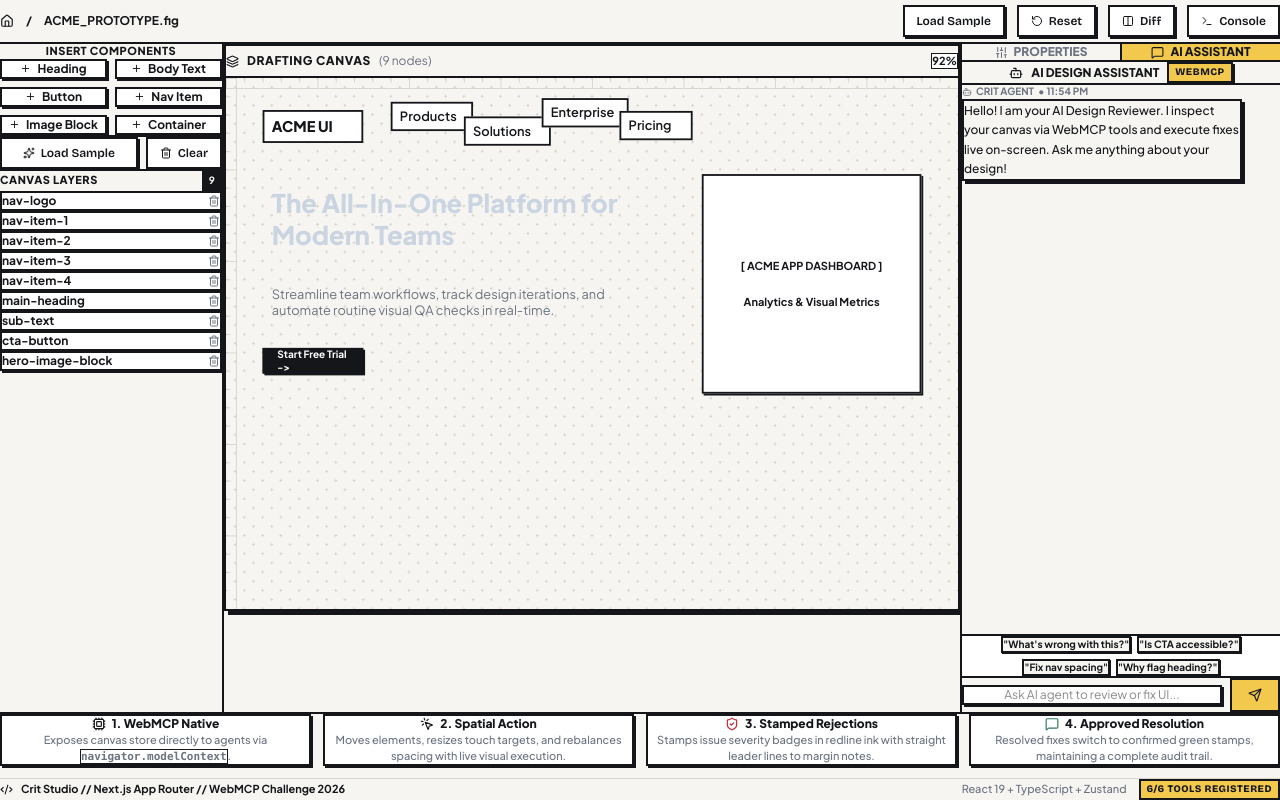
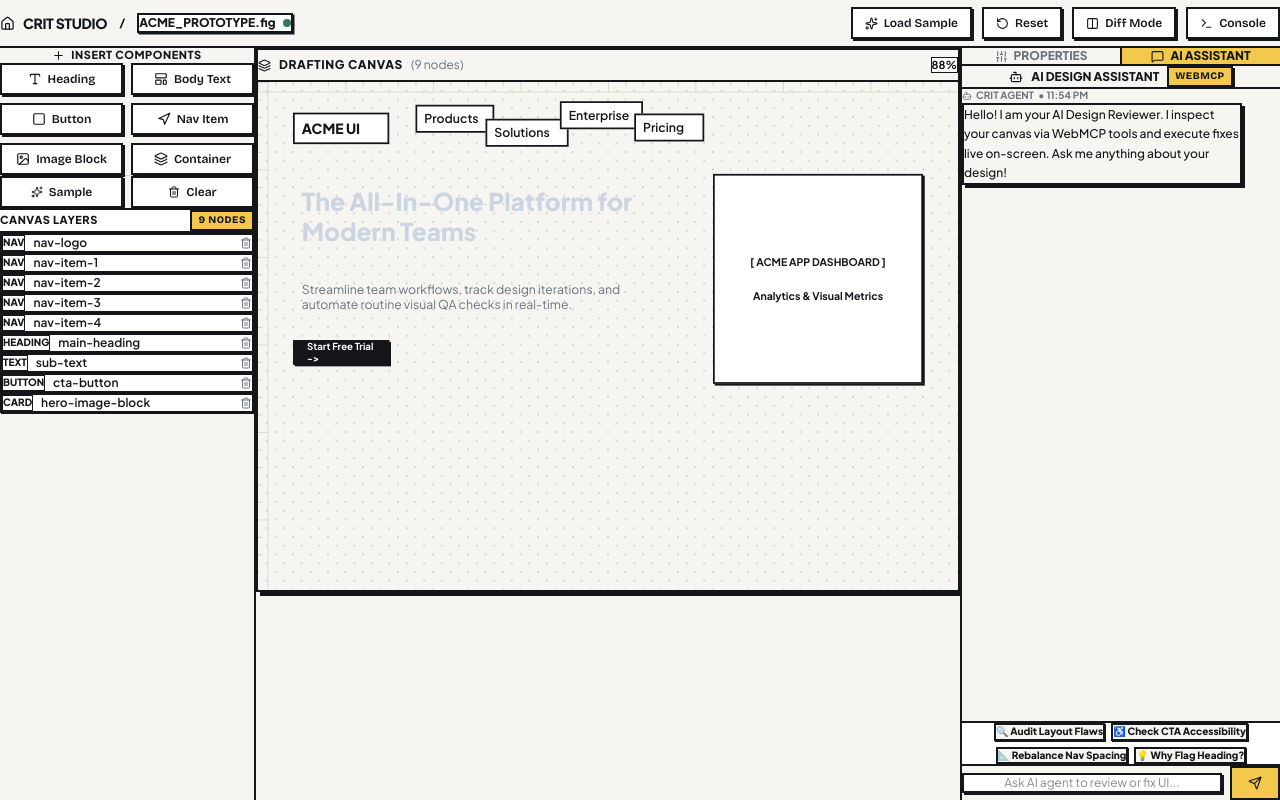
Before and after one commit to daodudestiny56-netizen/webgm, a Next.js app: page /workspace in a window 1280 px wide. Built offline with nearby package versions, Linux system fonts and the light colour scheme.

Commit message:
feat: complete professional workspace redesign and remove bottom workspace footer

```diff
--- a/app/page.tsx
+++ b/app/page.tsx
@@ -29,10 +29,10 @@ export default function LandingPage() {
 
         {/* 2. Hero Box Container */}
         <section className="w-full bg-white border-2 border-[#14161A] shadow-[4px_4px_0_#14161A] p-8 sm:p-12 md:p-14 text-center flex flex-col items-center">
-          {/* Submission Badge */}
+          {/* Product Badge */}
           <div className="inline-flex items-center gap-2 bg-[#F6F5F1] border-2 border-[#14161A] shadow-[2px_2px_0_#14161A] px-3.5 py-1.5 mb-6 text-[10px] sm:text-[11px] font-bold uppercase tracking-wider text-[#14161A]">
             <Zap size={13} className="fill-[#F2C94C] text-[#14161A]" />
-            <span>WebMCP Challenge 2026 Submission</span>
+            <span>WebMCP Canvas Engine v1.0</span>
           </div>
 
           {/* Title */}
@@ -381,7 +381,7 @@ export default function LandingPage() {
           <div className="flex items-center gap-2">
             <span className="font-extrabold text-[#14161A]">CRIT STUDIO</span>
             <span className="text-[#14161A] font-bold">•</span>
-            <span>WebMCP Challenge 2026</span>
+            <span>WebMCP Design Canvas Engine</span>
           </div>
 
           <div className="flex items-center gap-3 font-semibold text-[#14161A]">
--- a/app/workspace/page.tsx
+++ b/app/workspace/page.tsx
@@ -7,9 +7,8 @@ import { LeftToolbox } from '@/components/Workspace/LeftToolbox';
 import { Canvas } from '@/components/Canvas/Canvas';
 import { RightDock } from '@/components/Workspace/RightDock';
 import { AgentSimulator } from '@/components/AgentPanel/AgentSimulator';
-import { Footer } from '@/components/Footer/Footer';
 import { registerWebMCPTools } from '@/webmcp/registerWebMCPTools';
-import { RotateCcw, Columns, Terminal, Home, Layout, Sliders, MessageSquare, Bot } from 'lucide-react';
+import { RotateCcw, Columns, Terminal, Home, Layout, Sliders, MessageSquare, Bot, Sparkles } from 'lucide-react';
 
 export default function WorkspacePage() {
   const { resetToFlawedMockup, toggleBeforeAfter, isBeforeAfterMode, loadExampleLayout } = useCanvasStore();
@@ -34,45 +33,61 @@ export default function WorkspacePage() {
   const isTablet = windowWidth > 640 && windowWidth < 1024;
 
   return (
-    <div className="flex flex-col h-screen w-full max-w-full bg-[#F6F5F1] font-sans text-xs overflow-hidden">
-      {/* Top Bar */}
-      <header className="h-11 px-3 sm:px-4 bg-[#F6F5F1] border-b-2 border-[#14161A] flex items-center justify-between font-sans select-none shrink-0">
-        <div className="flex items-center gap-2 sm:gap-3">
+    <div className="flex flex-col h-screen w-full max-w-full bg-[#F6F5F1] font-sans text-xs overflow-hidden select-none">
+      {/* Top Professional App Bar */}
+      <header className="h-12 px-4 bg-[#F6F5F1] border-b-2 border-[#14161A] flex items-center justify-between font-sans shrink-0 z-30">
+        <div className="flex items-center gap-3">
           <Link
             href="/"
-            className="text-[#14161A] hover:underline flex items-center gap-1.5 font-extrabold text-xs sm:text-sm tracking-tight"
+            className="text-[#14161A] flex items-center gap-2 font-extrabold text-sm tracking-tight hover:opacity-80 transition-opacity"
           >
-            <Home size={14} />
-            <span className="hidden xs:inline">CRIT STUDIO</span>
+            <Home size={15} />
+            <span className="font-extrabold text-sm tracking-tight text-[#14161A]">CRIT STUDIO</span>
           </Link>
-          <span className="text-[#14161A] font-bold hidden sm:inline">/</span>
-          <span className="font-bold text-xs text-[#14161A] truncate max-w-[120px] sm:max-w-none">
-            ACME_PROTOTYPE.fig
-          </span>
+          <span className="text-[#14161A] font-bold">/</span>
+          <div className="flex items-center gap-2 bg-white border-2 border-[#14161A] shadow-[1.5px_1.5px_0_#14161A] px-2.5 py-0.5 font-bold text-xs">
+            <span className="text-[#14161A] font-extrabold">ACME_PROTOTYPE.fig</span>
+            <span className="w-2 h-2 rounded-full bg-[#2F7A5C]" />
+          </div>
         </div>
 
         {/* Action Controls */}
-        <div className="flex items-center gap-2 sm:gap-3">
-          <button onClick={loadExampleLayout} className="neo-btn text-xs" title="Load sample layout">
+        <div className="flex items-center gap-2 sm:gap-2.5">
+          <button
+            onClick={loadExampleLayout}
+            className="neo-btn text-xs px-3 py-1.5 flex items-center gap-1.5 font-bold hover:bg-[#F2C94C]"
+            title="Load sample layout"
+          >
+            <Sparkles size={13} />
             <span className="hidden sm:inline">Load Sample</span>
-            <span className="sm:hidden">Sample</span>
           </button>
 
-          <button onClick={resetToFlawedMockup} className="neo-btn text-xs" title="Reset baseline">
-            <RotateCcw size={12} />
+          <button
+            onClick={resetToFlawedMockup}
+            className="neo-btn text-xs px-3 py-1.5 flex items-center gap-1.5 font-bold"
+            title="Reset baseline"
+          >
+            <RotateCcw size={13} />
             <span className="hidden sm:inline">Reset</span>
           </button>
 
           <button
             onClick={toggleBeforeAfter}
-            className={`neo-btn text-xs ${isBeforeAfterMode ? 'bg-[#F2C94C]' : ''}`}
+            className={`neo-btn text-xs px-3 py-1.5 flex items-center gap-1.5 font-bold ${
+              isBeforeAfterMode ? 'bg-[#F2C94C]' : ''
+            }`}
           >
-            <Columns size={12} />
-            <span className="hidden sm:inline">{isBeforeAfterMode ? 'Exit Diff' : 'Diff'}</span>
+            <Columns size={13} />
+            <span className="hidden sm:inline">{isBeforeAfterMode ? 'Exit Diff' : 'Diff Mode'}</span>
           </button>
 
-          <button onClick={() => setIsSimulatorOpen((prev) => !prev)} className="neo-btn text-xs">
-            <Terminal size={12} />
+          <button
+            onClick={() => setIsSimulatorOpen((prev) => !prev)}
+            className={`neo-btn text-xs px-3 py-1.5 flex items-center gap-1.5 font-bold ${
+              isSimulatorOpen ? 'bg-[#14161A] text-white' : ''
+            }`}
+          >
+            <Terminal size={13} />
             <span className="hidden sm:inline">{isSimulatorOpen ? 'Hide Console' : 'Console'}</span>
           </button>
         </div>
@@ -80,12 +95,12 @@ export default function WorkspacePage() {
 
       {/* WebMCP Tool Log Console Drawer */}
       {isSimulatorOpen && (
-        <div className="p-2 border-b-2 border-[#14161A] bg-[#14161A] text-white shrink-0 max-h-60 overflow-y-auto">
+        <div className="p-3 border-b-2 border-[#14161A] bg-[#14161A] text-white shrink-0 max-h-64 overflow-y-auto">
           <AgentSimulator isOpen={isSimulatorOpen} onClose={() => setIsSimulatorOpen(false)} />
         </div>
       )}
 
-      {/* Main Workspace Layout */}
+      {/* Main Workspace 3-Panel Layout */}
       <div className="flex-1 flex overflow-hidden relative">
         {/* Desktop / Tablet Left Toolbox */}
         {!isMobile && <LeftToolbox isCollapsed={isTablet} />}
@@ -99,7 +114,7 @@ export default function WorkspacePage() {
                 {/* Floating AI Chat Trigger on Mobile */}
                 <button
                   onClick={() => setMobileTab('dock')}
-                  className="absolute bottom-4 right-4 neo-btn-primary p-3 flex items-center gap-1.5 z-40 text-xs font-bold cursor-pointer"
+                  className="absolute bottom-4 right-4 neo-btn-primary p-3.5 flex items-center gap-2 z-40 text-xs font-bold cursor-pointer shadow-[3px_3px_0_#14161A]"
                 >
                   <Bot size={16} />
                   <span>AI Assistant</span>
@@ -163,9 +178,6 @@ export default function WorkspacePage() {
           </>
         )}
       </div>
-
-      {/* Minimal Footer */}
-      {!isMobile && <Footer />}
     </div>
   );
 }
--- a/src/components/Footer/Footer.tsx
+++ b/src/components/Footer/Footer.tsx
@@ -54,7 +54,7 @@ export const Footer: React.FC = () => {
       <div className="flex flex-col sm:flex-row items-center justify-between border-t border-[#D8D5CC] pt-2 text-[11px] text-[#6B7280] gap-2 font-medium">
         <div className="flex items-center gap-2">
           <Code2 size={13} className="text-[#14161A]" />
-          <span className="font-bold text-[#14161A]">Crit Studio // Next.js App Router // WebMCP Challenge 2026</span>
+          <span className="font-bold text-[#14161A]">Crit Studio // Next.js App Router // Autonomous AI Design Review Workspace</span>
         </div>
         <div className="flex items-center gap-3">
           <span>React 19 + TypeScript + Zustand</span>
--- a/src/components/Workspace/AIChatPanel.tsx
+++ b/src/components/Workspace/AIChatPanel.tsx
@@ -161,15 +161,15 @@ export const AIChatPanel: React.FC = () => {
       {/* Quick Prompts Suggestions */}
       <div className="p-2 border-t-2 border-[#14161A] bg-white flex flex-wrap justify-center gap-1.5">
         {[
-          { label: '"What\'s wrong with this?"', prompt: "What's wrong with this?" },
-          { label: '"Is CTA accessible?"', prompt: 'Is the CTA button accessible?' },
-          { label: '"Fix nav spacing"', prompt: 'Fix spacing on the nav bar' },
-          { label: '"Why flag heading?"', prompt: 'Why did you flag the heading?' },
+          { label: '🔍 Audit Layout Flaws', prompt: "What's wrong with this?" },
+          { label: '♿ Check CTA Accessibility', prompt: 'Is the CTA button accessible?' },
+          { label: '📐 Rebalance Nav Spacing', prompt: 'Fix spacing on the nav bar' },
+          { label: '💡 Why Flag Heading?', prompt: 'Why did you flag the heading?' },
         ].map((item) => (
           <button
             key={item.prompt}
             onClick={() => handleSendMessage(item.prompt)}
-            className="text-[10px] bg-[#F6F5F1] hover:bg-[#F2C94C] text-[#14161A] border-2 border-[#14161A] shadow-[1px_1px_0_#14161A] active:translate-x-[1px] active:translate-y-[1px] active:shadow-none px-2 py-1 font-bold transition-transform cursor-pointer text-center"
+            className="text-[10px] bg-[#F6F5F1] hover:bg-[#F2C94C] text-[#14161A] border-2 border-[#14161A] shadow-[1px_1px_0_#14161A] active:translate-x-[1px] active:translate-y-[1px] active:shadow-none px-2.5 py-1 font-extrabold transition-transform cursor-pointer text-center"
           >
             {item.label}
           </button>
--- a/src/components/Workspace/LeftToolbox.tsx
+++ b/src/components/Workspace/LeftToolbox.tsx
@@ -3,7 +3,7 @@
 import React from 'react';
 import { useCanvasStore } from '@/store/useCanvasStore';
 import type { ElementType } from '@/types/canvas';
-import { Type, Square, LayoutTemplate, Layers, Trash2, Plus, Sparkles, Navigation, Image } from 'lucide-react';
+import { Type, Square, LayoutTemplate, Layers, Trash2, Plus, Sparkles, Navigation, Image, RotateCcw } from 'lucide-react';
 
 interface LeftToolboxProps {
   isCollapsed?: boolean;
@@ -14,120 +14,126 @@ export const LeftToolbox: React.FC<LeftToolboxProps> = ({ isCollapsed = false })
     useCanvasStore();
 
   const toolItems: { type: ElementType; label: string; icon: React.ReactNode }[] = [
-    { type: 'heading', label: 'Heading', icon: <Type size={13} /> },
-    { type: 'text', label: 'Body Text', icon: <LayoutTemplate size={13} /> },
-    { type: 'button', label: 'Button', icon: <Square size={13} /> },
-    { type: 'nav', label: 'Nav Item', icon: <Navigation size={13} /> },
-    { type: 'card', label: 'Image Block', icon: <Image size={13} /> },
-    { type: 'badge', label: 'Container', icon: <Layers size={13} /> },
+    { type: 'heading', label: 'Heading', icon: <Type size={14} /> },
+    { type: 'text', label: 'Body Text', icon: <LayoutTemplate size={14} /> },
+    { type: 'button', label: 'Button', icon: <Square size={14} /> },
+    { type: 'nav', label: 'Nav Item', icon: <Navigation size={14} /> },
+    { type: 'card', label: 'Image Block', icon: <Image size={14} /> },
+    { type: 'badge', label: 'Container', icon: <Layers size={14} /> },
   ];
 
   if (isCollapsed) {
     return (
-      <aside className="w-12 bg-[#F6F5F1] border-r-2 border-[#14161A] flex flex-col items-center py-3 gap-2 h-full font-sans select-none shrink-0">
+      <aside className="w-14 bg-[#F6F5F1] border-r-2 border-[#14161A] flex flex-col items-center py-4 gap-3 h-full font-sans select-none shrink-0">
         {toolItems.map((item) => (
           <button
             key={item.type}
             onClick={() => addElement(item.type)}
-            className="w-9 h-9 flex items-center justify-center bg-white border-2 border-[#14161A] shadow-[2px_2px_0_#14161A] active:translate-x-[1px] active:translate-y-[1px] active:shadow-none text-[#14161A] cursor-pointer"
+            className="w-10 h-10 flex items-center justify-center bg-white border-2 border-[#14161A] shadow-[2px_2px_0_#14161A] active:translate-x-[1px] active:translate-y-[1px] active:shadow-none text-[#14161A] cursor-pointer hover:bg-[#F2C94C]"
             title={`Add ${item.label}`}
           >
             {item.icon}
           </button>
         ))}
 
-        <div className="w-6 border-b-2 border-[#14161A] my-1" />
+        <div className="w-8 border-b-2 border-[#14161A] my-1" />
 
         <button
           onClick={loadExampleLayout}
-          className="w-9 h-9 flex items-center justify-center bg-[#F2C94C] border-2 border-[#14161A] shadow-[2px_2px_0_#14161A] text-[#14161A] cursor-pointer"
-          title="Load Example"
+          className="w-10 h-10 flex items-center justify-center bg-[#F2C94C] border-2 border-[#14161A] shadow-[2px_2px_0_#14161A] text-[#14161A] cursor-pointer hover:bg-white"
+          title="Load Sample Layout"
         >
-          <Sparkles size={13} />
+          <Sparkles size={14} />
         </button>
       </aside>
     );
   }
 
   return (
-    <aside className="w-56 bg-[#F6F5F1] border-r-2 border-[#14161A] flex flex-col h-full font-sans select-none shrink-0">
-      {/* Toolbox Section */}
-      <div className="p-3 border-b-2 border-[#14161A]">
-        <div className="text-[11px] font-extrabold uppercase tracking-wider text-[#14161A] mb-2.5 text-center">
-          INSERT COMPONENTS
+    <aside className="w-60 sm:w-64 bg-[#F6F5F1] border-r-2 border-[#14161A] flex flex-col h-full font-sans select-none shrink-0 overflow-hidden">
+      {/* 1. Component Insertion Section */}
+      <div className="p-3.5 border-b-2 border-[#14161A] bg-[#F6F5F1]">
+        <div className="text-[11px] font-extrabold uppercase tracking-wider text-[#14161A] mb-3 text-center flex items-center justify-center gap-1.5">
+          <Plus size={13} className="text-[#14161A]" />
+          <span>INSERT COMPONENTS</span>
         </div>
 
-        <div className="grid grid-cols-2 gap-2">
+        <div className="grid grid-cols-2 gap-2 mb-3">
           {toolItems.map((item) => (
             <button
               key={item.type}
               onClick={() => addElement(item.type)}
-              className="flex items-center justify-center gap-1.5 p-2 bg-white border-2 border-[#14161A] shadow-[2px_2px_0_#14161A] active:translate-x-[1px] active:translate-y-[1px] active:shadow-none text-xs font-bold text-[#14161A] transition-transform cursor-pointer"
-              title={`Add ${item.label} to canvas`}
+              className="neo-btn text-xs py-2 px-2.5 flex items-center justify-start gap-2 bg-white hover:bg-[#F2C94C] transition-colors w-full font-bold"
             >
-              <Plus size={11} className="text-[#14161A] shrink-0" />
+              <span className="text-[#14161A]">{item.icon}</span>
               <span className="truncate">{item.label}</span>
             </button>
           ))}
         </div>
-      </div>
 
-      {/* Quick Setup Actions */}
-      <div className="p-3 border-b-2 border-[#14161A] flex items-center justify-center gap-2 text-xs">
+        {/* Action Controls */}
+        <div className="grid grid-cols-2 gap-2 pt-1 border-t border-[#D8D5CC]">
           <button
             onClick={loadExampleLayout}
-          className="neo-btn text-xs font-bold flex-1"
-          title="Populate sample mockup elements"
+            className="neo-btn neo-btn-primary text-[11px] py-1.5 px-2 flex items-center justify-center gap-1 font-bold"
+            title="Load sample mockup"
           >
-          <Sparkles size={12} className="text-[#14161A]" />
-          <span>Load Sample</span>
+            <Sparkles size={12} />
+            <span>Sample</span>
           </button>
-
           <button
             onClick={clearCanvas}
-          className="neo-btn text-xs font-bold text-[#C1272D]"
-          title="Clear all elements from canvas"
+            className="neo-btn text-[11px] py-1.5 px-2 flex items-center justify-center gap-1 text-[#C1272D] font-bold"
+            title="Clear all nodes"
           >
             <Trash2 size={12} />
             <span>Clear</span>
           </button>
         </div>
+      </div>
 
-      {/* Layers List */}
-      <div className="flex-1 p-3 overflow-y-auto">
-        <div className="text-[11px] font-extrabold uppercase tracking-wider text-[#14161A] mb-2.5 flex items-center justify-between">
-          <span>CANVAS LAYERS</span>
-          <span className="bg-[#14161A] text-[#F6F5F1] text-[10px] w-5 h-5 flex items-center justify-center font-bold">
-            {elements.length}
+      {/* 2. Layers Inspector Section */}
+      <div className="flex-1 flex flex-col overflow-hidden bg-[#F6F5F1]">
+        <div className="px-3 py-2.5 border-b-2 border-[#14161A] bg-white flex items-center justify-between">
+          <span className="text-[11px] font-extrabold uppercase tracking-wider text-[#14161A]">
+            CANVAS LAYERS
+          </span>
+          <span className="neo-stamp neo-stamp-mark text-[9px] px-1.5 py-0">
+            {elements.length} {elements.length === 1 ? 'NODE' : 'NODES'}
           </span>
         </div>
 
-        <div className="space-y-1.5">
+        <div className="flex-1 overflow-y-auto p-2 space-y-1.5">
           {elements.length === 0 ? (
-            <div className="text-[11px] text-[#6B7280] py-6 text-center border-2 border-dashed border-[#14161A] p-3 font-medium">
-              Canvas is empty.<br />Click a component above to insert.
+            <div className="p-6 text-center text-[#6B7280] text-xs font-medium">
+              No canvas elements.<br />Click a component above to insert.
             </div>
           ) : (
             elements.map((el) => {
-              const isSelected = selectedElementId === el.id;
+              const isSelected = el.id === selectedElementId;
               return (
                 <div
                   key={el.id}
                   onClick={() => selectElement(el.id)}
-                  className={`flex items-center justify-between p-2 border-2 border-[#14161A] text-xs cursor-pointer transition-transform ${
+                  className={`w-full p-2 border-2 border-[#14161A] flex items-center justify-between text-xs font-bold cursor-pointer transition-all ${
                     isSelected
-                      ? 'bg-[#14161A] text-white shadow-[2px_2px_0_#F2C94C]'
-                      : 'bg-white text-[#14161A] shadow-[2px_2px_0_#14161A] hover:bg-[#F6F5F1]'
+                      ? 'bg-[#F2C94C] shadow-[2px_2px_0_#14161A] translate-x-[1px]'
+                      : 'bg-white hover:bg-[#F6F5F1] shadow-[1px_1px_0_#14161A]'
                   }`}
                 >
-                  <span className="truncate max-w-[130px] font-bold">{el.id}</span>
+                  <div className="flex items-center gap-2 truncate pr-1">
+                    <span className="text-[10px] uppercase bg-white border border-[#14161A] px-1 py-0.2 font-extrabold text-[#14161A]">
+                      {el.type}
+                    </span>
+                    <span className="truncate text-[#14161A] font-semibold">{el.id}</span>
+                  </div>
 
                   <button
                     onClick={(e) => {
                       e.stopPropagation();
                       deleteElement(el.id);
                     }}
-                    className={`p-0.5 shrink-0 cursor-pointer ${isSelected ? 'text-red-300' : 'text-[#6B7280] hover:text-[#C1272D]'}`}
+                    className="text-[#6B7280] hover:text-[#C1272D] p-1 transition-colors"
                     title="Delete layer"
                   >
                     <Trash2 size={12} />
```
Lines whose indentation alone changed are shown as unchanged.
